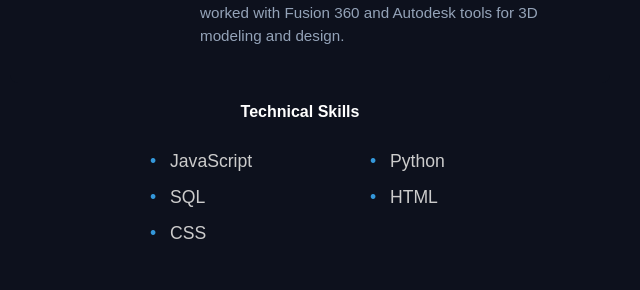
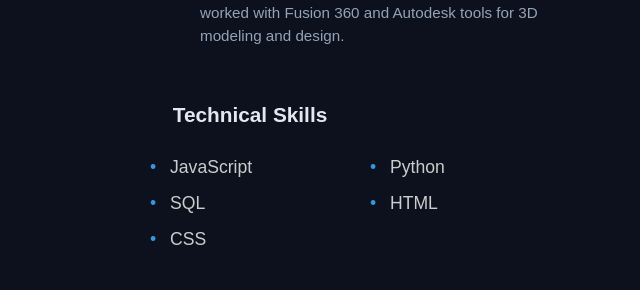
Before and after one commit to levonkarapetyann/Biography, a Flask app: page / in a window 1280 px wide. Shown: the part 1835-2125 px from the top of the page, without its empty margins (640-1280 px from the left). Before the commit the page ends 2074 px from the top, so only its background shows below. Run offline with Flask 3, Linux system fonts and the light colour scheme; some libraries are stand-ins or nearby versions.

Commit message:
update sizer

```diff
--- a/static/css/levon_wiki.css
+++ b/static/css/levon_wiki.css
@@ -184,9 +184,10 @@ body {
 
 
 .skills-sect h2 {
-    font-size: 1rem;
+    font-size: 1.3rem;
     margin-bottom: 30px;
-    color: #fff;
+    margin-right: 100px;
+    color: #e2e8f0;
 }
 
 
```
